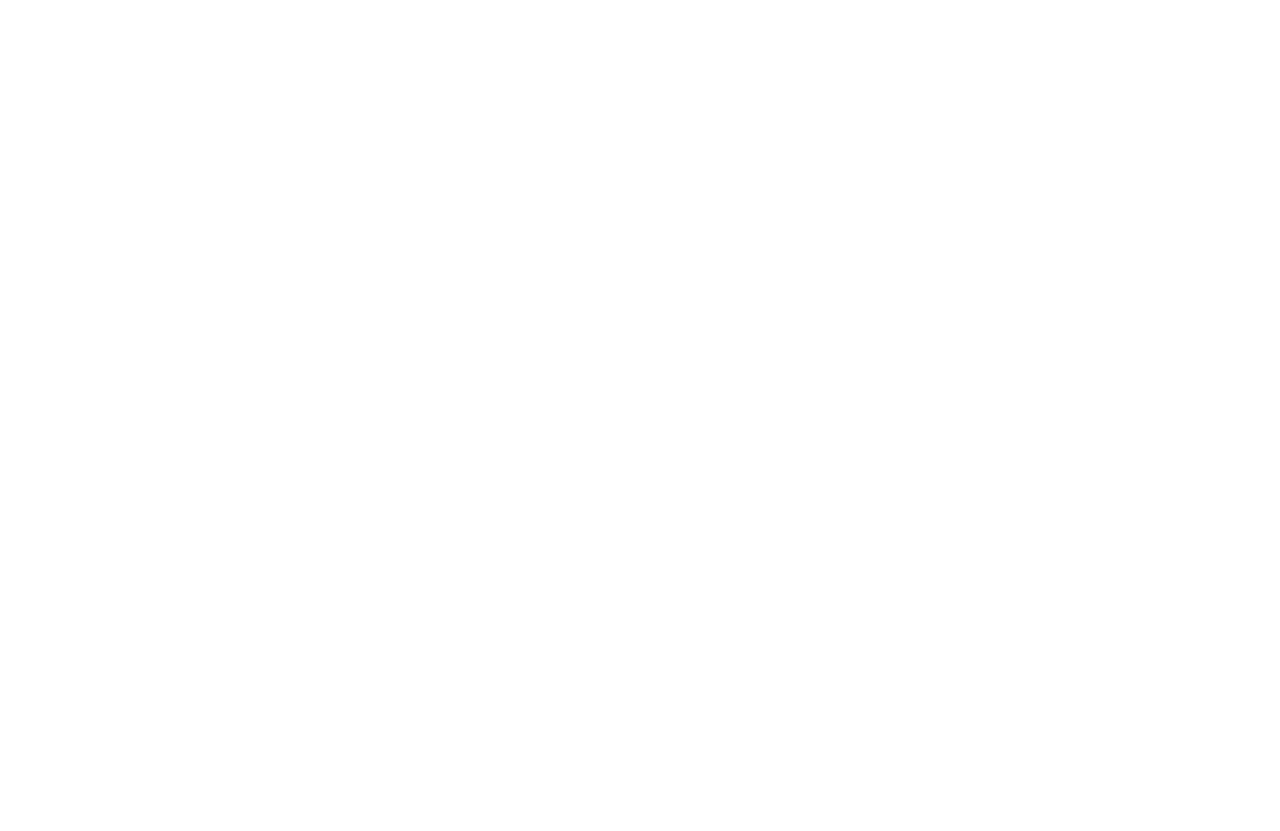
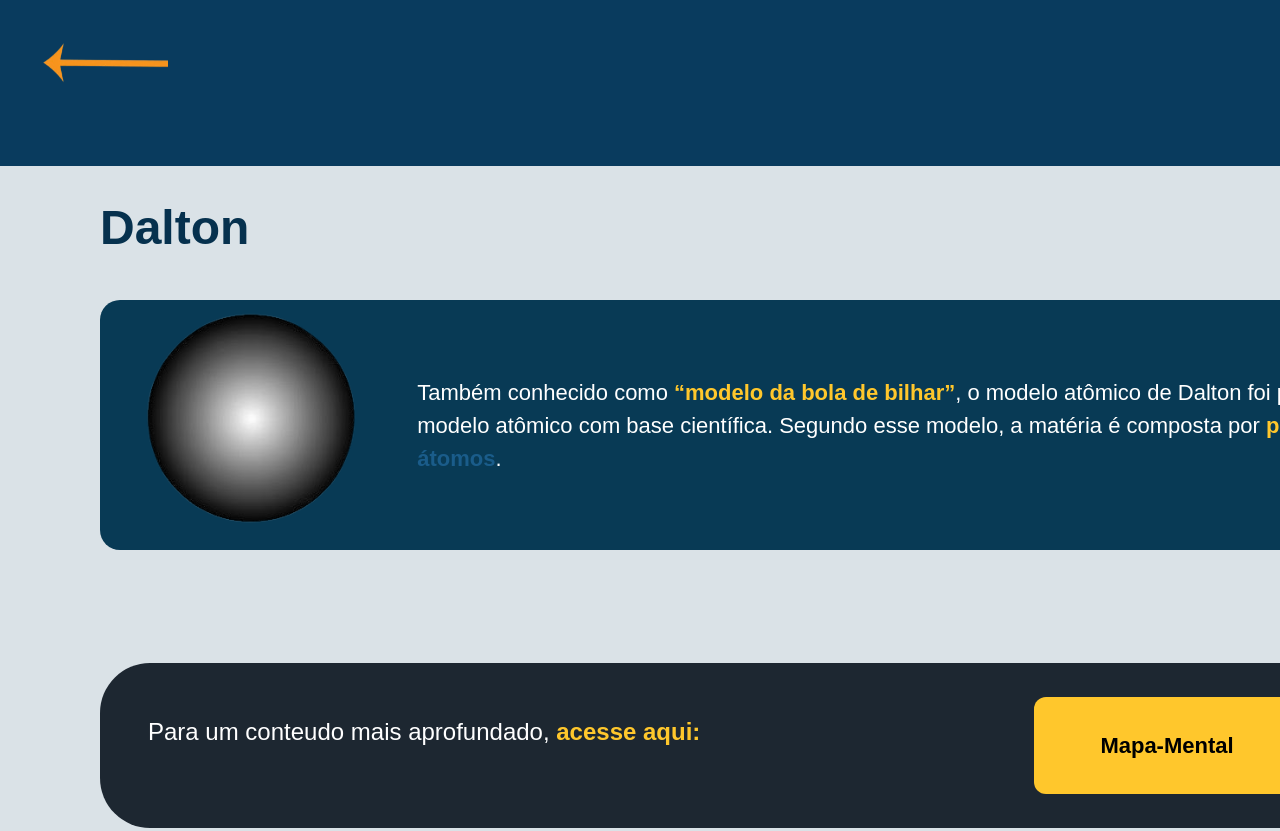
Before and after one commit to Rafaelhenriquereyrey11tia/edtuc, a plain HTML site: page carrossel/carrosseldalton.html in a window 1280 px wide. Shown: the top 831 px of the page. Before the commit the page ends 800 px from the top, so only its background shows below. Drawn offline with Linux system fonts and the light colour scheme.

Commit message:
Carrossel dalton pronto

```diff
--- a/carrossel/carrosseldalton.html
+++ b/carrossel/carrosseldalton.html
@@ -0,0 +1,54 @@
+<!DOCTYPE html>
+<html lang="pt-BR">
+<head>
+  <meta charset="UTF-8">
+  <meta name="viewport" content="width=device-width, initial-scale=1.0">
+  <title>Modelo Atômico de Dalton</title>
+  <link rel="stylesheet" href="cores.css">
+  <link rel="stylesheet" href="daltonatomo.css">
+</head>
+<body>
+  <div class="container">
+
+    <!-- Fundo azul do topo -->
+    <div class="topo"></div>
+
+    <!-- Seta esquerda -->
+    <img src="../Imagems/setinhasfodas/imagem_2025-09-06_173649458-removebg-preview.png" alt="Voltar" class="seta-esquerda">
+
+    <!-- Seta direita -->
+    <img src="../Imagems/setinhasfodas/imagem_2025-09-06_165956048-removebg-preview.png" alt="Avançar" class="seta-direita">
+
+    <!-- Título -->
+    <h1 class="titulo">Dalton</h1>
+
+    <!-- Caixa azul com texto -->
+    <div class="box-texto">
+      <img src="../Imagems/Modelos com transparencia/atomo_D-removebg-preview.png" alt="Modelo Bola de Bilhar" class="img-dalton">
+      <p>
+        Também conhecido como <strong>“modelo da bola de bilhar”</strong>, o modelo atômico de Dalton
+        foi proposto por <span class="azul">John Dalton</span> em <span class="azul">1808</span> e foi o primeiro modelo atômico com base científica.
+        Segundo esse modelo, a matéria é composta por <span class="amarelo">pequenas partículas indivisíveis</span>, chamadas de
+        <span class="azul">átomos</span>.
+      </p>
+    </div>
+
+    <!-- Caixa cinza com botões -->
+    <div class="box-botoes"></div>
+
+    <!-- Texto dentro da caixa -->
+    <p class="texto-botoes">Para um conteudo mais aprofundado, <strong>acesse aqui:</strong></p>
+
+    <!-- Botões -->
+    <a href="#" class="btn-mapa">Mapa-Mental</a>
+    <a href="#" class="btn-video">Vídeo-aula</a>
+
+    <!-- Imagem mapa mental -->
+    <img src="../Imagems/Mapa Mental/mapa mental daltom.PNG" alt="Mapa Mental Dalton" class="img-mapa">
+
+    <!-- Imagem vídeo -->
+    <img src="../Imagems/youtube/modelodalton.jpg" alt="Vídeo Dalton" class="img-video">
+
+  </div>
+</body>
+</html>
--- /dev/null
+++ b/carrossel/cores.css
@@ -0,0 +1,12 @@
+:root {
+    --azul: #093B5E;
+    --azul-claro: #1A5C8A;
+    --azul-escuro: #06314E;
+    --azul-meio: #083A55;
+    --amarelo: #FFC72C;
+    --amarelo-escuro: #FFB703;
+    --laranja: #FB8500;
+    --branco: #FFFFFF;
+    --cinza-branco: #DAE2E7;
+    --preto: #000000;
+  }
--- a/carrossel/daltonatomo.css
+++ b/carrossel/daltonatomo.css
@@ -0,0 +1,195 @@
+@import url("cores.css");
+
+body {
+  margin: 0;
+  background-color: var(--cinza-branco);
+  font-family: Arial, sans-serif;
+}
+
+.container {
+  position: relative;
+  width: 1920px;
+  height: 1080px;
+  margin: 0 auto;
+  background: var(--cinza-branco);
+}
+
+/* TOPO */
+.topo {
+  position: absolute;
+  left: 0;
+  top: 0;
+  width: 1920px;
+  height: 166px;
+  background: var(--azul);
+}
+
+.seta-esquerda {
+  position: absolute;
+  left: 9px;
+  top: 44px;
+  width: 77px;
+  height: 77px;
+}
+
+.seta-direita {
+  position: absolute;
+  right: 9px;
+  top: 34px;
+  width: 77px;
+  height: 77px;
+}
+
+/* TÍTULO */
+.titulo {
+  position: absolute;
+  left: 100px;
+  top: 200px;
+  font-size: 48px;
+  font-weight: bold;
+  color: var(--azul-escuro);
+  margin: 0;
+}
+
+/* BOX TEXTO */
+.box-texto {
+  position: absolute;
+  left: 100px;
+  top: 300px;
+  width: 1709px;
+  height: 250px;
+  background: var(--azul-meio);
+  border-radius: 20px;
+  color: var(--branco);
+  display: flex;
+  align-items: center;
+  padding: 20px;
+  box-sizing: border-box;
+}
+
+.img-dalton {
+  width: 120px;
+  height: 120px;
+  margin-right: 20px;
+}
+
+.box-texto p {
+  font-size: 22px;
+  line-height: 1.5;
+}
+
+.box-texto strong {
+  color: var(--amarelo);
+}
+
+.box-texto .azul {
+  color: var(--azul-claro);
+  font-weight: bold;
+}
+
+.box-texto .amarelo {
+  color: var(--amarelo);
+  font-weight: bold;
+}
+
+/* BOX BOTÕES */
+.box-botoes {
+  position: absolute;
+  left: 100px;
+  top: 663px;
+  width: 1709px;
+  height: 165px;
+  background: #1D2731;
+  border-radius: 50px;
+}
+
+/* TEXTO DENTRO DA BOX */
+.texto-botoes {
+  position: absolute;
+  left: 148px;
+  top: 718px;
+  width: 832px;
+  height: 40px;
+  font-size: 24px;
+  margin: 0;
+  color: var(--branco);
+}
+
+.texto-botoes strong {
+  color: var(--amarelo);
+}
+
+/* BOTÕES */
+.btn-mapa {
+  position: absolute;
+  left: 1034px;
+  top: 697px;
+  width: 266px;
+  height: 97px;
+  background: var(--amarelo);
+  border-radius: 12px;
+  text-align: center;
+  line-height: 97px;
+  font-size: 22px;
+  font-weight: bold;
+  color: var(--preto);
+  text-decoration: none;
+}
+
+.btn-video {
+  position: absolute;
+  left: 1409px;
+  top: 697px;
+  width: 266px;
+  height: 97px;
+  background: var(--amarelo);
+  border-radius: 12px;
+  text-align: center;
+  line-height: 97px;
+  font-size: 22px;
+  font-weight: bold;
+  color: var(--preto);
+  text-decoration: none;
+}
+
+/* IMAGEM MAPA MENTAL */
+.img-mapa {
+  position: absolute;
+  left: 100px;
+  top: 860px;
+  width: 800px;
+  height: auto;
+  border-radius: 12px;
+}
+
+/* IMAGEM VÍDEO */
+.img-video {
+  position: absolute;
+  right: 100px;
+  top: 860px;
+  width: 800px;
+  height: auto;
+  border-radius: 12px;
+}
+
+html, body {
+  overflow-x: hidden;
+}
+
+.img-dalton {
+  width: 320px;
+  height: 15rem;
+}
+
+.seta-esquerda {
+  position: absolute;
+  top: 40px;
+  left: 40px;
+  width: 8rem;
+  height: 50px;
+  cursor: pointer;
+}
+
+.seta-direita {
+  width: 8rem;
+}
```
Also changed, not shown: pages2/cientistas.html (+1 -1 lines), Imagems/setinhasfodas/imagem_2025-09-06_165956048-removebg-preview.png (added), Imagems/setinhasfodas/imagem_2025-09-06_173649458-removebg-preview.png (added), Imagems/youtube/modelodalton.jpg (added).
